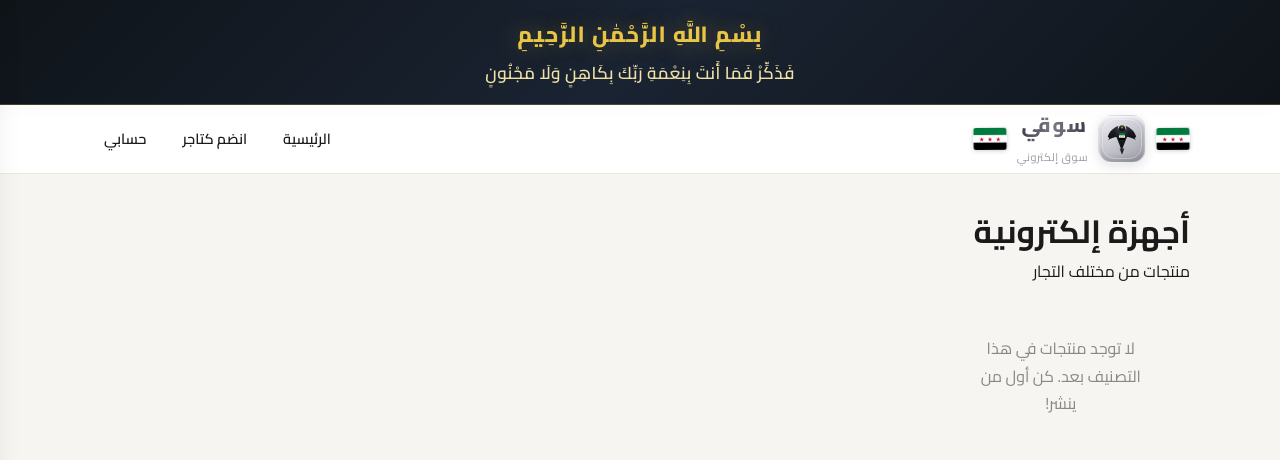
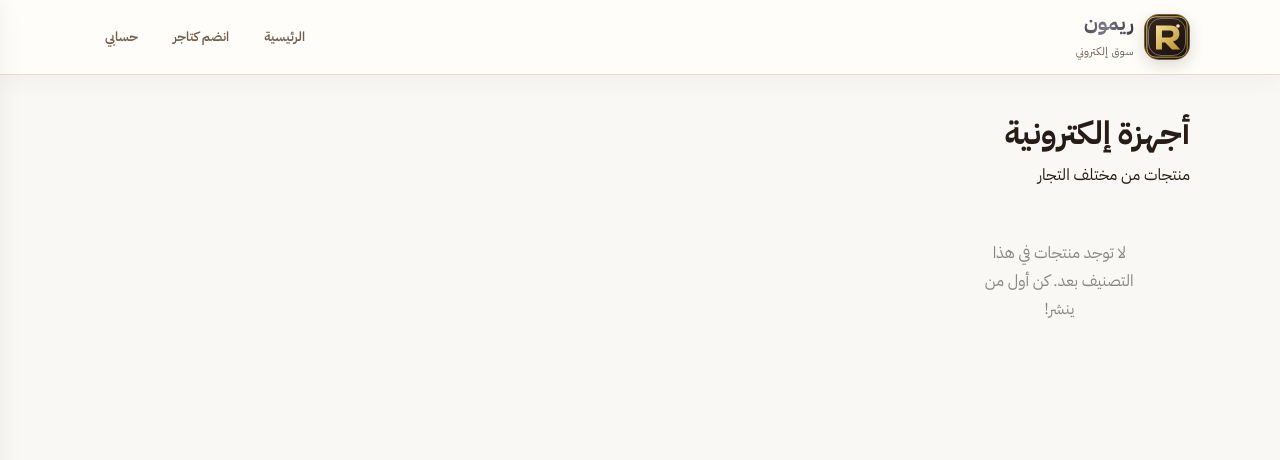
Before and after one commit to remon19941993-eng/remon1, a website: page category.html in a window 1280 px wide. Drawn offline with Linux system fonts and the light colour scheme; no server answers.

Commit message:
Apply Remon theme to category.html

```diff
--- a/category.html
+++ b/category.html
@@ -3,7 +3,7 @@
 <head>
   <meta charset="UTF-8">
   <meta name="viewport" content="width=device-width, initial-scale=1.0">
-  <title>التصنيف | سوق الشام</title>
+  <title>التصنيف | ريمون</title>
   <link rel="stylesheet" href="css/style.css">
   <link href="https://fonts.googleapis.com/css2?family=Cairo:wght@400;600;700;800&display=swap" rel="stylesheet">
   <script src="https://www.gstatic.com/firebasejs/9.22.0/firebase-app-compat.js"></script>
@@ -11,6 +11,7 @@
   <script src="https://www.gstatic.com/firebasejs/9.22.0/firebase-firestore-compat.js"></script>
   <script src="js/firebase-config.js"></script>
   <script src="js/firebase-app.js"></script>
+  <link rel="stylesheet" href="css/remon-theme.css?v=20261106">
 </head>
 <body>
   <div class="quran-banner">
```
